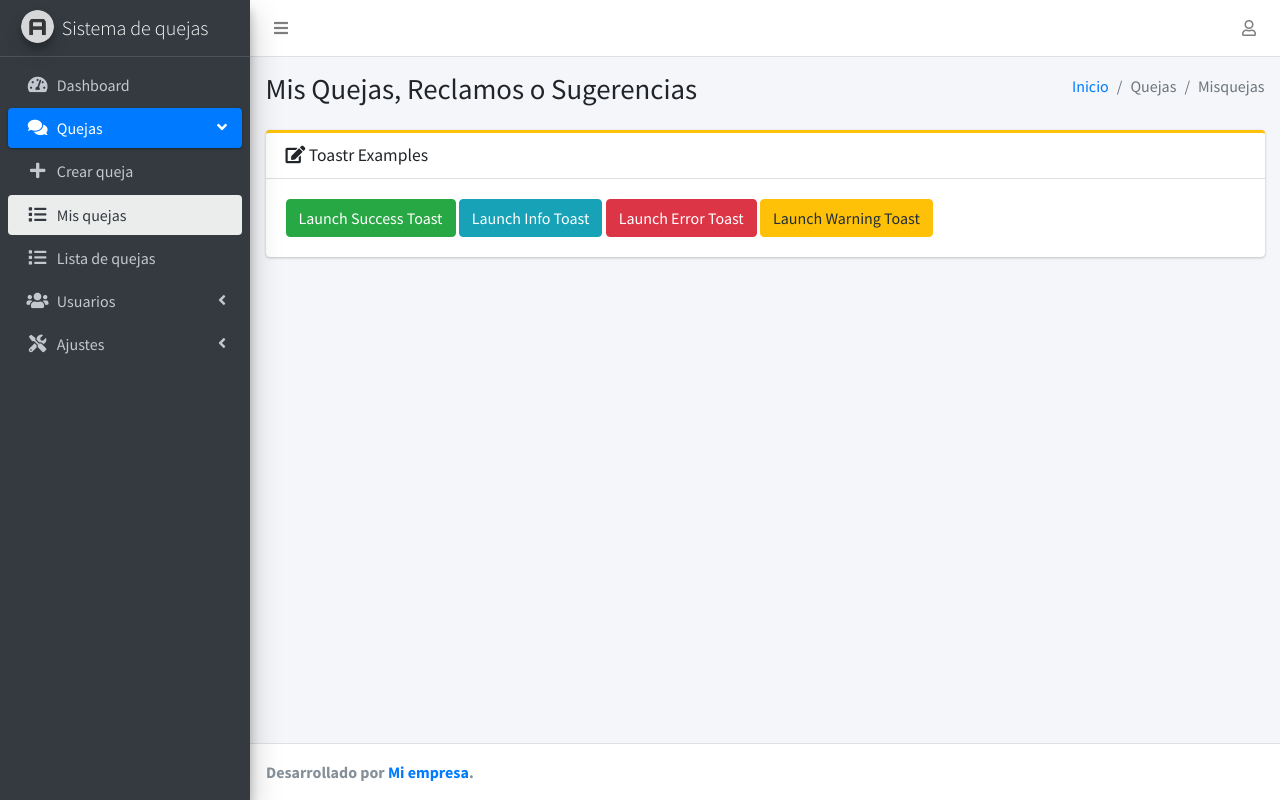
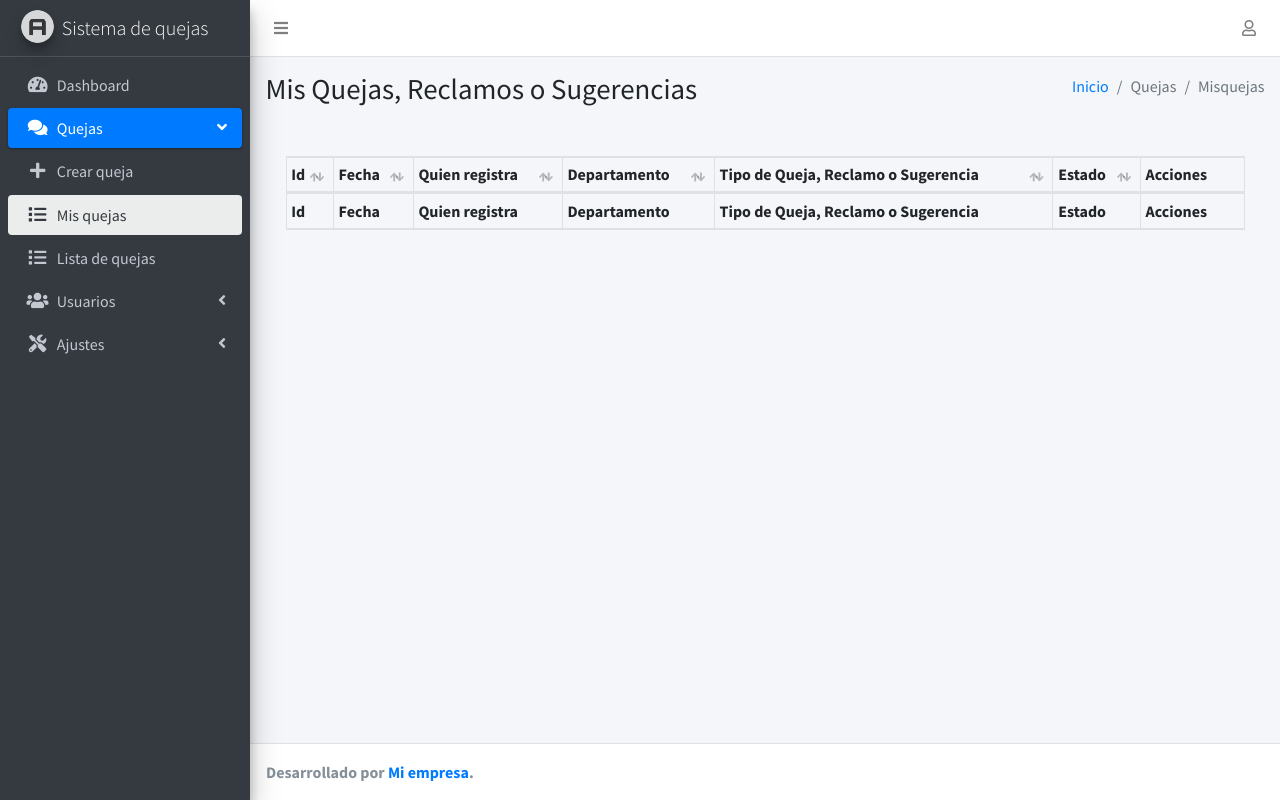
Before and after one commit to RMalancoSTK/SistemaQuejas, a PHP site: page /SistemaQuejas/quejas/misquejas in a window 1280 px wide. Run offline with PHP 8.4, Linux system fonts and the light colour scheme; the visitor is signed in with stand-in values (Sample User, id 1); lists and menus that the app fills with data are empty; some libraries are stand-ins or nearby versions.

Commit message:
se actualiza

```diff
--- a/helpers/utils.php
+++ b/helpers/utils.php
@@ -3,6 +3,15 @@
 require_once 'models/QuejasModel.php';
 class Utils
 {
+    public static function deleteSession($name)
+    {
+        if (isset($_SESSION[$name])) {
+            $_SESSION[$name] = null;
+            unset($_SESSION[$name]);
+        }
+        return $name;
+    }
+
     public static function comprobarSesion()
     {
         if (!isset($_SESSION['active'])) {
@@ -30,7 +39,7 @@
             echo '<script>$(function () {
                 toastr.' . $type . '("' . $_SESSION[$type] . '");
               });</script>';
-            unset($_SESSION[$type]);
+            self::deleteSession($type);
         }
     }
 
--- a/public/js/dashboard.js
+++ b/public/js/dashboard.js
@@ -1,5 +1,3 @@
-BASE_URL = "http://localhost:8080/SistemaQuejas/";
-
 if (document.getElementById("quejasChart")) {
   $.ajax({
     url: BASE_URL + "dashboard/obtenerquejas",
--- a/public/js/functions.js
+++ b/public/js/functions.js
@@ -1,20 +1,6 @@
-$(function () {
-  $.ajax({
-    url: "api/obtenerbaseurl",
-    type: "GET",
-    dataType: "json",
-    success: function (data) {
-      var base_url = data.base_url;
-      localStorage.setItem("base_url", base_url);
-    },
-  });
-});
-
 $(function () {
   bsCustomFileInput.init();
-});
 
-$(function () {
   $("#example1")
     .DataTable({
       responsive: true,
@@ -165,4 +151,56 @@
     .buttons()
     .container()
     .appendTo("#example1_wrapper .col-md-6:eq(0)");
+
+  var idusuario = document.getElementById("idusuario").value;
+
+  const acciones = (data, type, row) => {
+    if (row.estado == 1) {
+      return `
+      <div class="btn-group" role="group" aria-label="Basic example">
+            <button class="btn btn-warning btn-sm mr-2" type="button" data-bs-toggle="modal" data-bs-target="#modalEditarUsuario" onclick="btnEditarUsuario(${row.idusuario})"><i class="fas fa-edit"></i></button>
+            <button class="btn btn-warning btn-sm mr-2" type="button" data-bs-toggle="modal" data-bs-target="#modalCambiarPassword" onclick="btnCambiarPassword(${row.idusuario})"><i class="fas fa-key"></i></button>
+            <button class="btn btn-danger btn-sm mr-2" type="button" onclick="btnDesactivarUsuario(${row.idusuario})"><i class="fas fa-times"></i></button>
+      </div>
+      `;
+    } else {
+      return `
+      <div class="btn-group" role="group" aria-label="Basic example">
+            <button class="btn btn-primary btn-sm mr-2" type="button" onclick="btnActivarUsuario(${row.idusuario})"><i class="fas fa-check"></i></button>
+            <button class="btn btn-danger btn-sm mr-2" type="button" onclick="btnEliminarUsuario(${row.idusuario})"><i class="fas fa-trash"></i></button>
+      </div>
+      `;
+    }
+  };
+
+  const estado = (data, type, row) => {
+    if (row.estado == 1) {
+      return `<span class="badge bg-success text-white">Activo</span>`;
+    } else {
+      return `<span class="badge bg-danger text-white">Inactivo</span>`;
+    }
+  };
+
+  $("#tableMisQuejas").DataTable({
+    ajax: {
+      url: BASE_URL + "MisQuejas/getMisQuejas",
+      type: "POST",
+      data: { idusuario: idusuario },
+    },
+    columns: [
+      { data: "usuario" },
+      { data: "nombre" },
+      { data: "correo" },
+      { data: "rol" },
+      { data: "estado", render: estado },
+      { data: "acciones", render: acciones },
+    ],
+    paging: true,
+    lengthChange: false,
+    searching: false,
+    ordering: true,
+    info: true,
+    autoWidth: false,
+    responsive: true,
+  });
 });
--- a/views/layout/footer.php
+++ b/views/layout/footer.php
@@ -16,7 +16,6 @@
 <script src="<?= BASE_URL; ?>public/plugins/jquery-knob/jquery.knob.min.js"></script>
 <script src="<?= BASE_URL; ?>public/plugins/moment/moment.min.js"></script>
 <script src="<?= BASE_URL; ?>public/js/adminlte.js"></script>
-
 <script src="<?= BASE_URL; ?>public/plugins/bs-custom-file-input/bs-custom-file-input.min.js"></script>
 <script src="<?= BASE_URL; ?>public/plugins/daterangepicker/daterangepicker.js"></script>
 <script src="<?= BASE_URL; ?>public/plugins/tempusdominus-bootstrap-4/js/tempusdominus-bootstrap-4.min.js"></script>
--- a/views/layout/header.php
+++ b/views/layout/header.php
@@ -21,6 +21,9 @@
     <link rel="stylesheet" href="<?= BASE_URL; ?>public/plugins/datatables-buttons/css/buttons.bootstrap4.min.css">
     <link rel="stylesheet" href="<?= BASE_URL; ?>public/plugins/sweetalert2-theme-bootstrap-4/bootstrap-4.min.css">
     <link rel="stylesheet" href="<?= BASE_URL; ?>public/plugins/toastr/toastr.min.css">
+    <script type="text/javascript">
+        var BASE_URL = "<?php echo BASE_URL; ?>";
+    </script>
 </head>
 
 <body class="hold-transition sidebar-mini layout-fixed">
--- a/views/quejas/misquejas.php
+++ b/views/quejas/misquejas.php
@@ -3,6 +3,7 @@
         <div class="row mb-2">
             <div class="col-sm-6">
                 <h1 class="m-0">Mis Quejas, Reclamos o Sugerencias</h1>
+                <input type="hidden" id="idusuario" value="<?= $_SESSION['idusuario']; ?>">
             </div>
             <div class="col-sm-6">
                 <ol class="breadcrumb float-sm-right">
@@ -16,27 +17,33 @@
     <div class="container-fluid">
         <div class="row">
             <div class="col-md-12">
-                <div class="card card-warning card-outline">
-                    <div class="card-header">
-                        <h3 class="card-title">
-                            <i class="fas fa-edit"></i>
-                            Toastr Examples
-                        </h3>
-                    </div>
-                    <div class="card-body">
-                        <button type="button" class="btn btn-success toastrDefaultSuccess">
-                            Launch Success Toast
-                        </button>
-                        <button type="button" class="btn btn-info toastrDefaultInfo">
-                            Launch Info Toast
-                        </button>
-                        <button type="button" class="btn btn-danger toastrDefaultError">
-                            Launch Error Toast
-                        </button>
-                        <button type="button" class="btn btn-warning toastrDefaultWarning">
-                            Launch Warning Toast
-                        </button>
-                    </div>
+                <div class="card-body">
+                    <table id="tableMisQuejas" class="table table-bordered table-striped table-sm" aria-describedby="tableMisQuejas_info" style="width:100%">
+                        <thead>
+                            <tr>
+                                <th>Id</th>
+                                <th>Fecha</th>
+                                <th>Quien registra</th>
+                                <th>Departamento</th>
+                                <th>Tipo de Queja, Reclamo o Sugerencia</th>
+                                <th>Estado</th>
+                                <th>Acciones</th>
+                            </tr>
+                        </thead>
+                        <tbody>
+                        </tbody>
+                        <tfoot>
+                            <tr>
+                                <th>Id</th>
+                                <th>Fecha</th>
+                                <th>Quien registra</th>
+                                <th>Departamento</th>
+                                <th>Tipo de Queja, Reclamo o Sugerencia</th>
+                                <th>Estado</th>
+                                <th>Acciones</th>
+                            </tr>
+                        </tfoot>
+                    </table>
                 </div>
             </div>
         </div>
```
Also changed, not shown: uploads/42/05.10.2022_17.32.28_REC.png (added).
